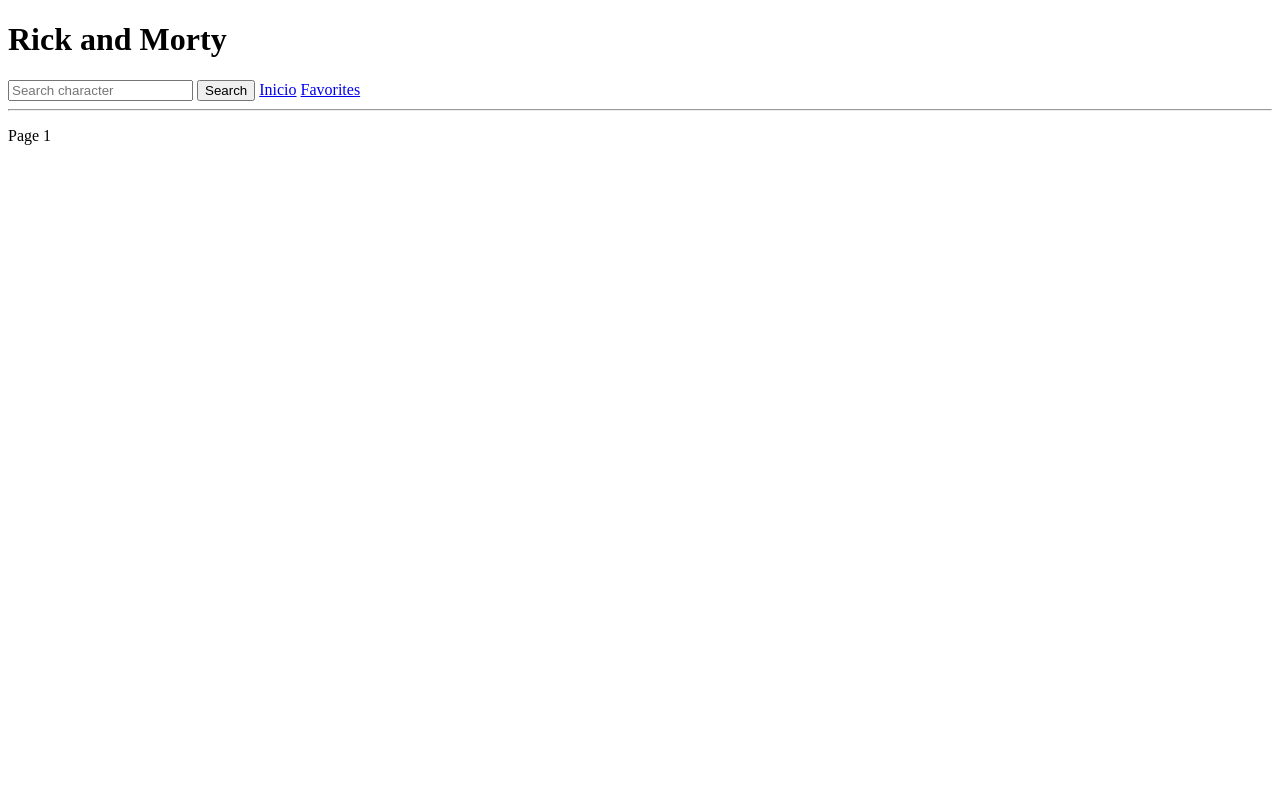
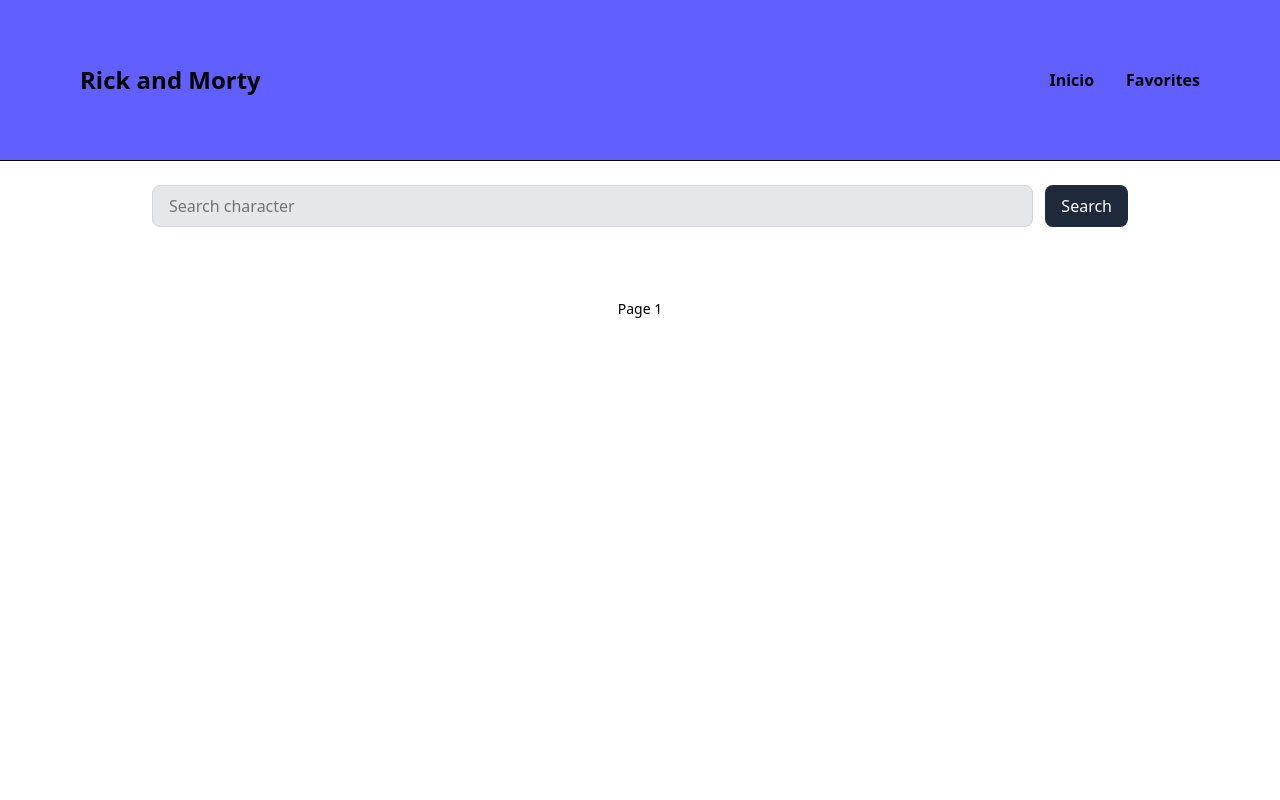
Before and after one commit to MatiSamudio/taller-backend, a Flask app: page / in a window 1280 px wide. Run offline with Flask 3, Linux system fonts and the light colour scheme; data that the repository does not hold is empty.

Commit message:
give basic styles to the index

```diff
--- a/templates/index.html
+++ b/templates/index.html
@@ -3,32 +3,47 @@
 <head>
     <meta charset="UTF-8">
     <title>Rick and Morty</title>
+    <script src="https://cdn.jsdelivr.net/npm/@tailwindcss/browser@4"></script>
 </head>
-<body>
 
-<h1>Rick and Morty</h1>
+<body class="bg-white min-h-screen flex flex-col">
+    <header class="bg-indigo-500 flex flex-row justify-between items-center h-40 border-b p-20">
+        <h1 class="text-2xl font-bold">Rick and Morty</h1>
 
+        <nav>
+            <ul class="flex gap-8 text-base">
+                <li>
+                    <a href="/" class="hover:text-blue-600 font-bold">Inicio</a>
+                </li>
+                <li>
+                    <a href="/favorites" class="hover:text-blue-600 font-bold">Favorites</a>
+                </li>
+            </ul>
+        </nav>
+    </header>
+
+    <main>
+        <div class="max-w-5xl mx-auto p-6 flex flex-col">
             <!-- Formulario simple para interceder por peticiones GET enviando parámetros de búsqueda textual -->
-<form method="get">
-    <input type="text" name="name" placeholder="Search character">
-    <button type="submit">Search</button>
-    <a href="/">Inicio</a>
-    <a href="/favorites">Favorites</a>
+            <form method="get" class="flex gap-3 justify-between mb-8">
+                <input type="text" name="name" placeholder="Search character" class="bg-gray-200  flex-1 border border-gray-300 rounded-lg px-4 py-2 focus:outline-none focus:ring-2 focus:ring-gray-400">
+                <button type="submit" class="bg-gray-800 text-white px-4 py-2 rounded-lg hover:bg-gray-700 transition">Search</button>
             </form>
 
-<hr>
+
             {% if error_message %}
-<p style="color: red; font-weight: bold;">{{ error_message }}</p>
+            <p>{{ error_message }}</p>
             {% endif %}
 
-<ul>
+            <!-- Aca inicia la grilla de personajes -->
+            <ul class="grid grid-cols-4 gap-4 ">
             {% for c in characters %}
-    <li>
+                <li class="bg-gray-50 text-blue-500 rounded-xl shadow-md shadow-indigo-500/50 p-4">
                     <strong>{{ c.name }}</strong><br>
                     Status: {{ c.status }}<br>
                     Species: {{ c.species }}<br>
                     Origin: {{ c.origin.name }}<br>
-        <img src="{{ c.image }}" width="120"><br>
+                    <img src="{{ c.image }}" class="w-full h-40 object-cover rounded-lg mb-3"><br>
 
                     <!-- Formulario imperativo y oculto responsable de emitir POST integrales referenciando parámetros del personaje para registrarse de forma exitosa -->
                     <form method="post" action="/save">
@@ -36,19 +51,18 @@
                         <input type="hidden" name="name" value="{{ c.name }}">
                         <input type="hidden" name="image" value="{{ c.image }}">
                         <input type="hidden" name="page" value="{{ page }}">
-            <button type="submit">Guardar</button>
+                        <button type="submit" class="w-full bg-gray-900 text-white py-2 rounded-lg hover:bg-gray-700 transition">Guardar</button>
                     </form>
                 </li>
 
-    <hr>
             {% endfor %}
             </ul>
-
             <!-- Lógica condicional: Únicamente renderizar componentes de interactividad de paginación si se listaron bajo una modalidad por defecto sin interacciones de búsqueda ('search' false). -->
+            <div class="flex justify-center items-center gap-6 mt-10 text-sm">
                 {% if not search %}
                     <!-- Enlace regresivo correspondiente al punto del atributo prev enviado directo de la información provista por la jerarquía en la clave info -->
                     {% if info.prev %}
-        <a href="/?page={{ page - 1 }}">Previous</a>
+                        <a href="/?page={{ page - 1 }} " class="px-4 py-2 border border-gray-400 rounded-lg hover:bg-gray-200">Previous</a>
                     {% endif %}
 
                     <!-- Impresión tangible de posición sobre número de la página -->
@@ -56,9 +70,12 @@
 
                     <!-- Enlace iterativo correspondiente hacia adición posicional originado del atributo 'next' en la misma estructura paramétrica -->
                     {% if info.next %}
-        <a href="/?page={{ page + 1 }}">Next</a>
+                        <a href="/?page={{ page + 1 }}" class="px-4 py-2 border border-gray-400 rounded-lg hover:bg-gray-200">Next</a>
                     {% endif %}
+            </div>
             {% endif %}
+        </div>
+    </main>
 
 </body>
 </html>
```
Lines whose indentation alone changed are shown as unchanged.
